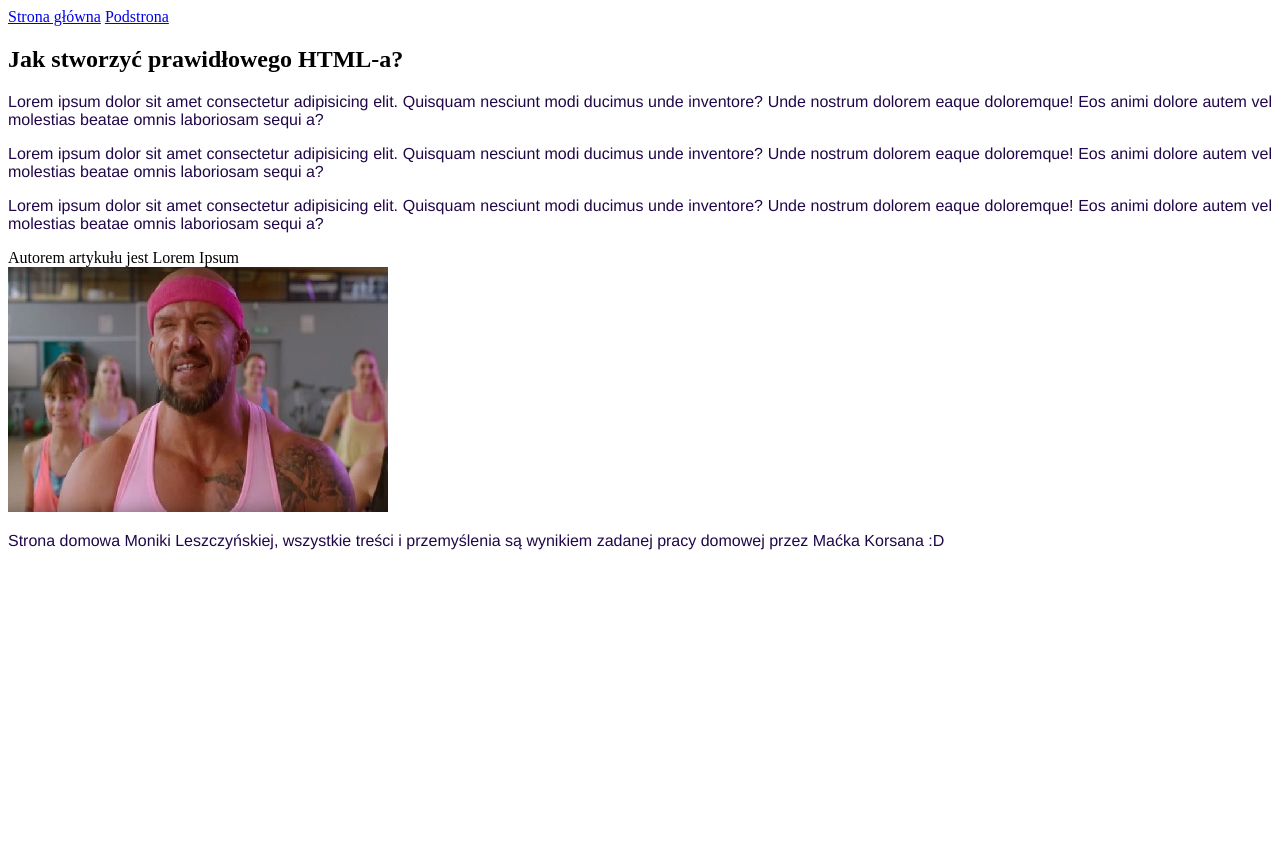
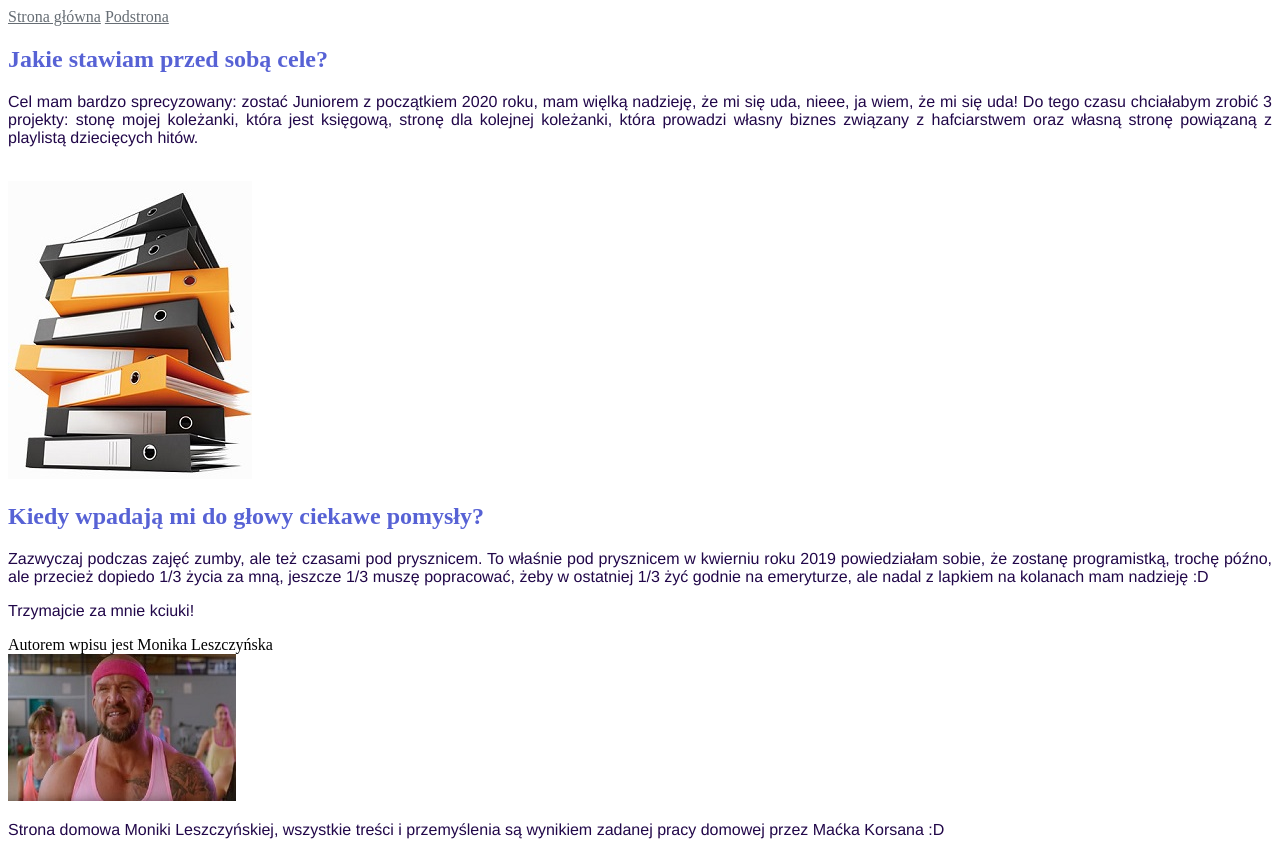
Before and after one commit to monikaleszczynska/homepage, a plain HTML site: page podstrona.html in a window 1280 px wide. Before the commit the page ends 800 px from the top, so only its background shows below. Drawn offline with Linux system fonts and the light colour scheme.

Commit message:
feat: more colors

```diff
--- a/podstrona.html
+++ b/podstrona.html
@@ -11,27 +11,38 @@
 
 <body>
     <header>
-        <a href="index.html">Strona główna</a>
-        <a href="podstrona.html">Podstrona</a>
+        <a class="link" href="index.html">Strona główna</a>
+        <a class="link" href="podstrona.html">Podstrona</a>
     </header>
     <main>
         <article>
             <header>
-                <h1>Jak stworzyć prawidłowego HTML-a?</h1>
+                <h2 class="sectionHeader">Jakie stawiam przed sobą cele?</h2>
             </header>
             <p>
-                Lorem ipsum dolor sit amet consectetur adipisicing elit. Quisquam nesciunt modi ducimus unde inventore? Unde nostrum dolorem eaque doloremque! Eos animi dolore autem vel molestias beatae omnis laboriosam sequi a?
+                Cel mam bardzo sprecyzowany: zostać Juniorem z początkiem 2020 roku, mam więlką nadzieję, że mi się uda, nieee, ja wiem, że mi się uda! Do tego czasu chciałabym zrobić 3 projekty: stonę mojej koleżanki, która jest księgową, stronę dla kolejnej koleżanki, która prowadzi własny biznes związany z hafciarstwem oraz własną stronę powiązaną z playlistą dziecięcych hitów.
             </p>
-            <p>
-                Lorem ipsum dolor sit amet consectetur adipisicing elit. Quisquam nesciunt modi ducimus unde inventore? Unde nostrum dolorem eaque doloremque! Eos animi dolore autem vel molestias beatae omnis laboriosam sequi a?
-            </p>
+        </br>
+        <img src="ksiegowosc.jpg" alt="segregatory" />
+        <section>
+            <h2 class="sectionHeader">Kiedy wpadają mi do głowy ciekawe pomysły?</h2>
+            <p>Zazwyczaj podczas zajęć zumby, ale też czasami pod prysznicem. To właśnie pod prysznicem w kwierniu roku 2019 powiedziałam sobie, że zostanę programistką, trochę późno, ale przecież dopiedo 1/3 życia za mną, jeszcze 1/3 muszę popracować, żeby w ostatniej 1/3 żyć godnie na emeryturze, ale nadal z lapkiem na kolanach mam nadzieję :D</p>
 
-            <p>
-                Lorem ipsum dolor sit amet consectetur adipisicing elit. Quisquam nesciunt modi ducimus unde inventore? Unde nostrum dolorem eaque doloremque! Eos animi dolore autem vel molestias beatae omnis laboriosam sequi a?
-            </p>
+    </section>
 
-            <footer>Autorem artykułu jest Lorem Ipsum</footer>
-            <img src="Rodzinka.jpg" alt="Zdjęcie rodziny" />
+
+
+
+
+
+        <p>
+            Trzymajcie za mnie kciuki!
+        </p>
+
+
+
+            <footer>Autorem wpisu jest Monika Leszczyńska</footer>
+            <img src="zumba.jpg" alt="trener zumby" />
         </article>
 
 
--- a/style.css
+++ b/style.css
@@ -1,22 +1,29 @@
 
+.body {
+    background: #fefefe;
+
+}
+.link {
+    color: rgb(102, 109, 116);
+}
 
 .mainHeader {
     text-align: left;
     color: white;
-    text-shadow: 1px 1px 2px black, 0 0 25px blue, 0 0 5px darkblue;
+    text-shadow: 1px 1px 2px black, 0 0 25px rgb(109, 109, 134), 0 0 5px rgb(34, 34, 97);
 
 }
 
 
 .sectionHeader {
-    color: #1460AA;
-    text-shadow: 2px 2px 5px rgb(238, 247, 248);
-    font-size: 30px;
+    color: #5762D5;
+
+
 }
 
 .sectionDiary {
-    color: rgb(36, 49, 165);
-    font-size: 30px;
+    color: #5762D5;
+
 }
 
 .diaryDay {
```
Also changed, not shown: index.html (+9 -9 lines), Rodzinka.jpg (deleted), bede.png, ksiegowosc.jpg (added), zumba.jpg (added).
